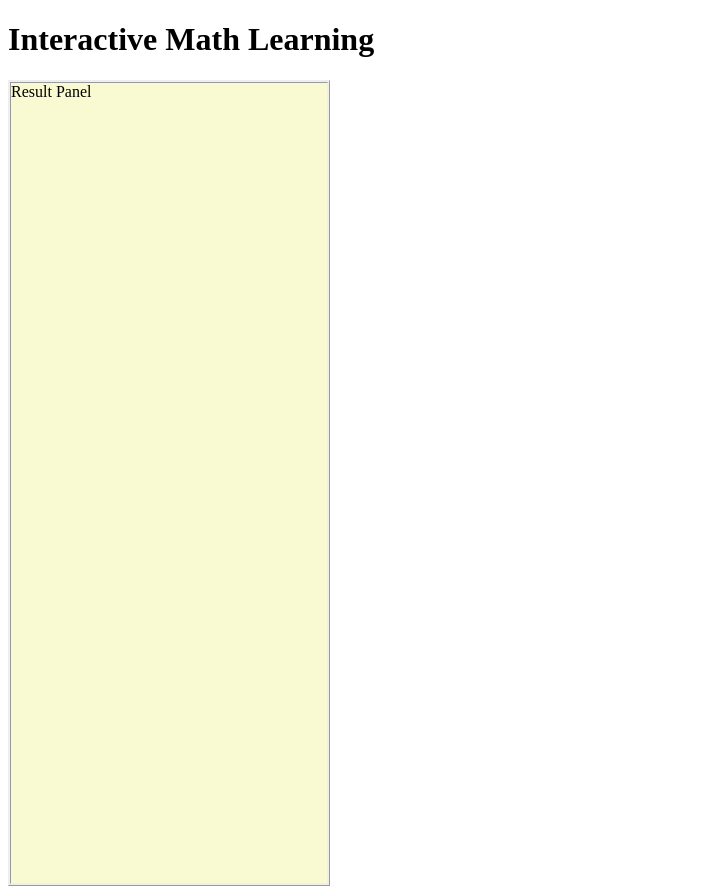
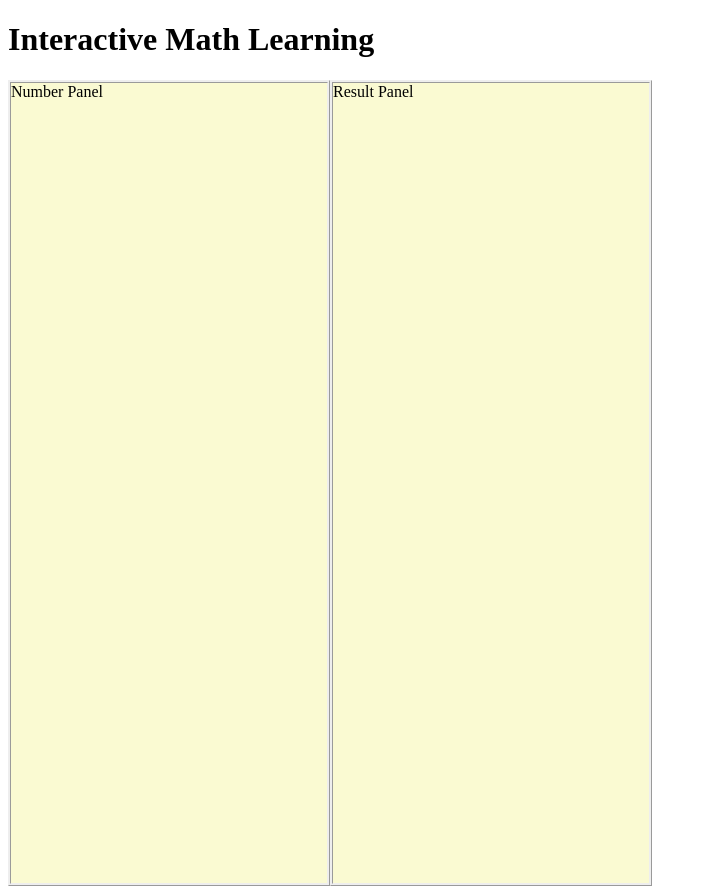
Before and after one commit to AravindSaiK/SER515-Team9-Project, a React (Create React App) app in the folder interactivemathlearning/: page / in a window 1280 px wide. Shown: the whole page, without its empty margins (0-707 px from the left). Built offline with nearby package versions, Linux system fonts and the light colour scheme.

Commit message:
adding number block panel

```diff
--- a/interactivemathlearning/src/App.css
+++ b/interactivemathlearning/src/App.css
@@ -3,6 +3,14 @@
     box-sizing: border-box;
     min-height: 500px;
 }
+
+.NumberPanel {
+    background-color: lightgoldenrodyellow;
+    width: 25%;
+    height :800px;
+    float: left;
+    border-style:ridge;
+ }
 
 .ResultPanel {
     background-color: lightgoldenrodyellow;
--- a/interactivemathlearning/src/App.js
+++ b/interactivemathlearning/src/App.js
@@ -8,6 +8,9 @@ class App extends Component{
       <div>
           <div className="row">
           <h1>Interactive Math Learning</h1>
+          <div className="NumberPanel">
+          <span className="task-header">Number Panel</span>
+          </div>
           <div className="ResultPanel">
           <span className="task-header">Result Panel</span>
           </div>
```
